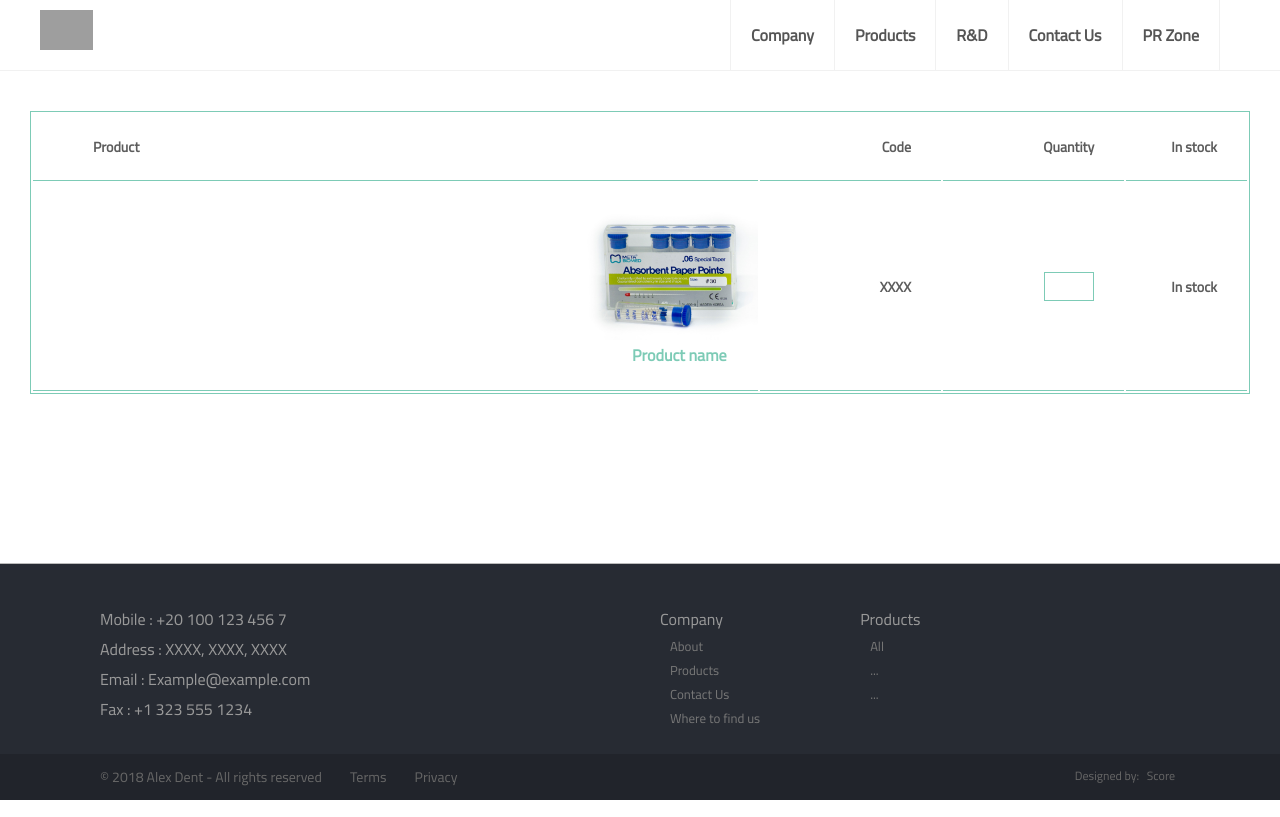
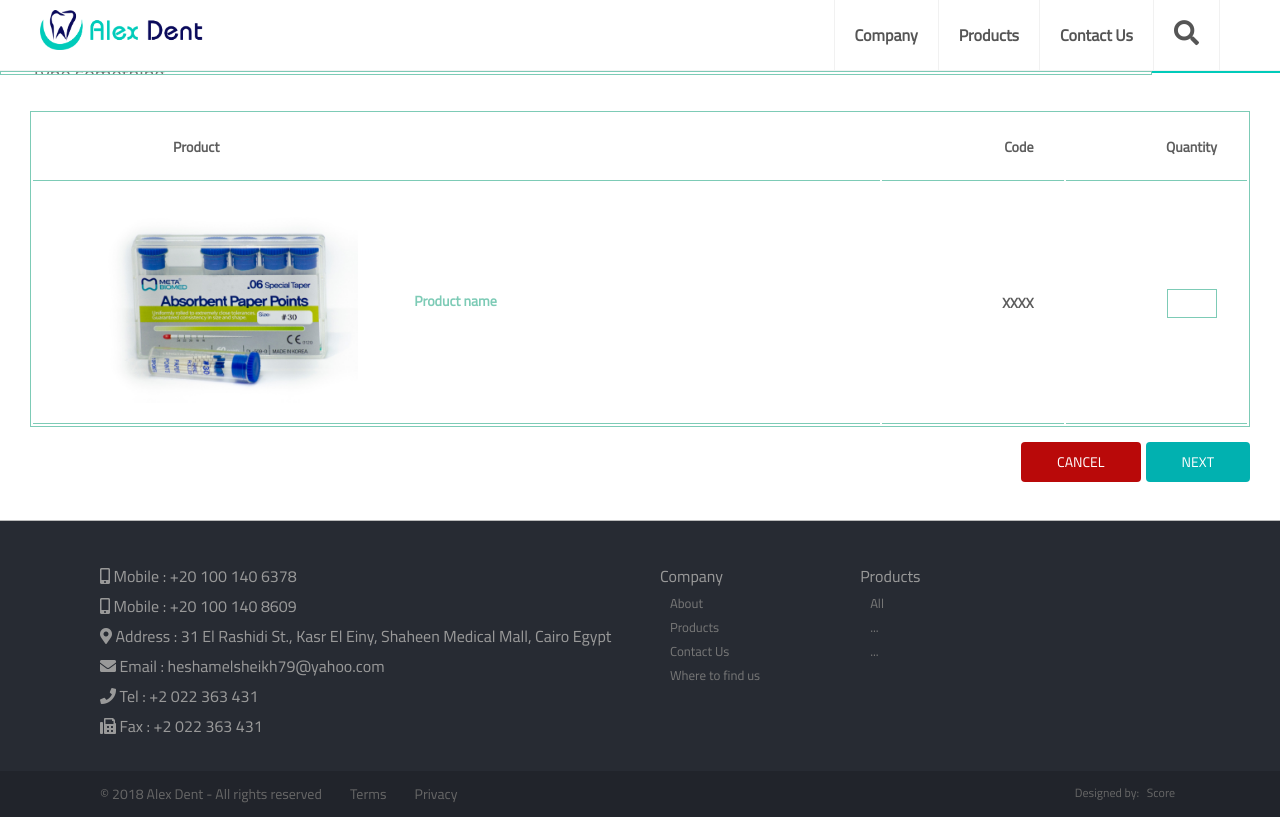
Before and after one commit to Hardmgamer/Alex-Dent, a PHP site: page /cart.php in a window 1280 px wide. Run offline with PHP 8.4, Linux system fonts and the light colour scheme; lists and menus that the app fills with data are empty; some libraries are stand-ins or nearby versions; grey boxes are pictures that could not be loaded.

Commit message:
Huge Changes

```diff
--- a/Stylesheets/Main.css
+++ b/Stylesheets/Main.css
@@ -78,8 +78,52 @@
   overflow:hidden;
   top:70px;
   left:0;
+}
+#searchContainer{
+  width:100%;
+  height:0px;
+  position: relative;
+  transition: height 0.4s;
+}
+.searchBox{
+  width:90%;
+  float:left;
+  border:0;
+  height:100%;
+  padding-left:30px;
+  font-size:20px;
 
 }
+.CloseSearch{
+  height: 100%;
+  font-size: 30px;
+  position: absolute;
+  top: 0;
+  cursor: pointer;
+  width: 0;
+  right: 15%;
+  display:none;
+  color:#999;
+}
+.CloseSearch:hover{
+  color:#333;
+}
+
+#searchContainer:hover .CloseSearch{
+display:block;
+}
+
+.searchButton{
+  width:10%;
+  height:100%;
+  background:#00cbba;
+  color:#fff;
+  border:0;
+}
+.searchButton:active{
+  border:0;
+}
+
 .footer{
   bottom:0;
   width:100%;
--- a/Stylesheets/usercart.css
+++ b/Stylesheets/usercart.css
@@ -1,5 +1,4 @@
 .cart{
-max-width: 1260px;
 margin: 40px auto;
 padding: 0 30px;
 }
@@ -14,7 +13,7 @@
 }
 .cart-table th.first {
 text-align: left;
-padding-left: 60px;
+padding-left: 140px;
 }
 tr th:first-child {
 border-left: none;
@@ -27,13 +26,14 @@
 }
 .cart-item .Product {
 position: relative;
-width: 60%;
+width: calc(60% - 60px);
 font-size: 14px;
-padding-right: 0;
+padding-left: 60px;
 }
 .cart-item .image {
-width: 25%;
+width:35%;
 display: inline-block;
+float:left;
 font-size: 14px;
 }
 a {
@@ -44,13 +44,11 @@
 width: 100%;
 }
 .cart-item .Pname {
-width: 75%;
-padding: 0 10px 0 100px;
 }
 .cart-name{
-margin: 5px -50px;
-font-size: 16px;
-}
+  position: absolute;
+  top: calc(50% - 15px);
+  left: calc(35% + 10%);}
 .cart-item .code, .cart-item .quantity, .cart-item .Av {
 width: 15%;
 padding-left: 0;
@@ -65,3 +63,20 @@
 border: 1px solid #7dcbb6;
 color: #5c5c5c;
 }
+
+.table-end{
+margin-top:15px;
+}
+.table-butt{
+  float:right;
+}
+.tbutton{
+  float: right;
+  padding: 7px 36px;
+  color: white;
+  text-transform: UPPERCASE;
+  border-radius: 4px;
+  border:0;
+  font-size:14px;
+  margin-left:5px;
+}
--- a/cart.php
+++ b/cart.php
@@ -1,12 +1,14 @@
 <html>
  <head>
   <title> Your cart - Alexdent </title>
+  <link rel="stylesheet" href="https://use.fontawesome.com/releases/v5.1.0/css/all.css" integrity="sha384-lKuwvrZot6UHsBSfcMvOkWwlCMgc0TaWr+30HWe3a4ltaBwTZhyTEggF5tJv8tbt" crossorigin="anonymous">
   <link rel="stylesheet" type="text/css" href="./Stylesheets/Main.css">
   <link rel="stylesheet" type="text/css" href="./Stylesheets/usercart.css">
  </head>
-  <?php include('./header.html'); ?>
-  <?php include('./footer.html'); ?>
+
   <body>
+    <?php include('./header.html'); ?>
+
     <form class="cart" method="post" action="">
       <table class="cart-table">
         <thead>
@@ -14,33 +16,36 @@
             <th class="first">Product</th>
             <th>Code</th>
             <th>Quantity</th>
-            <th class="last">In stock</th>
           </tr>
         </thead>
         <tbody>
           <tr class="cart-item">
             <th class="Product">
-              <a class="image" href="./products.php/">
+              <a class="image" href="./products.php">
                 <img alt="Product name" src="./images/products/3.jpeg" >
+                <div class="cart-name">
+                  Product name
+                </div>
               </a>
-              <div class="Pname">
-                <span class="cart-name">
-                  <a href="#">Product name</a>
-                </span>
-              </div>
             </th>
             <th class="code">
               <spin>XXXX</spin>
-            </td>
+            </th>
             <th class="quantity">
               <input type="text">
-            </td>
-            <th class="Av">
-              <spin>In stock</spin>
             </th>
           </tr>
         </tbody>
       </table>
+      <div class="table-end">
+        <div class="table-butt">
+          <input style="background:#01b1b0" type="submit" class="tbutton" value="Next" name="submit">
+          <div style="background:#b90909" class="tbutton">cancel</div>
+
+        </div>
+      </div>
     </form>
+
+        <?php include('./footer.html'); ?>
   </body>
 </html>
--- a/footer.html
+++ b/footer.html
@@ -1,9 +1,11 @@
 <div class="footer">
   <div class="f-left">
-    <p><i class="fas fa-mobile-alt"></i> Mobile : +20 100 123 456 7</p>
-    <p><i class="fas fa-map-marker-alt"></i> Address : XXXX, XXXX, XXXX</p>
-    <p><i class="fas fa-envelope"></i> Email : Example@example.com</p>
-    <p><i class="fas fa-fax"></i> Fax : +1 323 555 1234</p>
+    <p><i class="fas fa-mobile-alt"></i> Mobile : +20 100 140 6378</p>
+    <p><i class="fas fa-mobile-alt"></i> Mobile : +20 100 140 8609</p>
+    <p><i class="fas fa-map-marker-alt"></i> Address : 31 El Rashidi St., Kasr El Einy, Shaheen Medical Mall, Cairo Egypt</p>
+    <p><i class="fas fa-envelope"></i> Email : heshamelsheikh79@yahoo.com</p>
+    <p><i class="fas fa-phone"></i> Tel : +2 022 363 431</p>
+    <p><i class="fas fa-fax"></i> Fax : +2 022 363 431</p>
   </div>
   <div class="f-right">
     <div class="f-section">
--- a/header.html
+++ b/header.html
@@ -1,7 +1,7 @@
 
 <link rel="stylesheet" type="text/css" href="./Stylesheets/Main.css">
 <div class="header">
-<div class="logo" ><img src="http://www.meta-biomed.com/images/default/main/logo.png" height="40px"/></div>
+<a href="./"><div class="logo" ><img src="./images/logo.png" height="40px"/></div></a>
 <div class="nav-buttons">
   <div class="but"><p>Company</p>
     <div class="cont">
@@ -18,14 +18,25 @@
       <div class="but but-c"><p>Medical</p></div>
     </div>
   </div>
-  <div class="but"><p>R&amp;D</p>
-
+  <div class="but"><p>Contact Us</p>
   </div>
-  <div class="but"><p>Contact Us</p>
-
-  </div>
-  <div class="but"><p>PR Zone</p>
-
+  <div onclick="searchbox()" class="but search"><li class="fas fa-search" style="line-height: 65px; font-size: 25px; "></li></div>
 </div>
 </div>
+<div id="searchContainer">
+<input class="searchBox" type="text" placeholder="Type something..."></input>
+<input class="searchButton" type="submit" value="Search">
+<div onclick="searchboxhide()" class="CloseSearch"><div style="line-height: 60px;" class="fas fa-times"></div></div>
 </div>
+<script>
+function searchbox(){
+  document.getElementById('searchContainer').style.height = "60px";
+  document.getElementById('searchContainer').style.borderBottom = "3px solid #00cbba";
+}
+function searchboxhide(){
+  document.getElementById('searchContainer').style.height = "0px";
+  document.getElementById('searchContainer').style.borderBottom = "0px";
+
+}
+
+</script>
```
Also changed, not shown: Images/logo.png (added).
